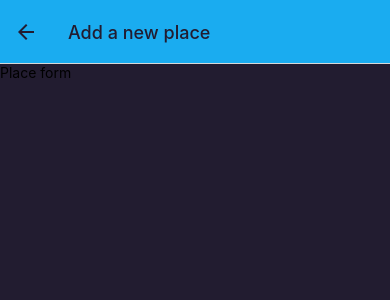
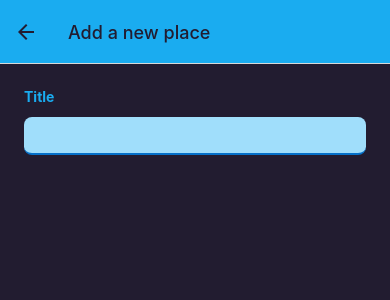
Before and after one commit to Vahidpro/FavPlaces, a React Native app: screen /AddPlace in a window 390 px wide. Shown: the top 300 px of the page. Built offline with nearby package versions, Linux system fonts and the light colour scheme.

Commit message:
Add styles PlaceForm

```diff
--- a/components/Places/PlaceForm.js
+++ b/components/Places/PlaceForm.js
@@ -1,16 +1,46 @@
-import { StyleSheet, Text, View } from "react-native";
+import { useState } from "react";
+import { ScrollView, StyleSheet, Text, TextInput, View } from "react-native";
+import { Colors } from "../../constants/colors";
 
 function PlaceForm() {
+	const [enteredTitle, setEnteredTitle] = useState("");
+
+	function changeTitleHandler(enteredText) {
+		setEnteredTitle(enteredText);
+	}
 	return (
-		<View style={styles.container}>
-			<Text>Place form</Text>
-		</View>
+		<ScrollView style={styles.form}>
+			<View>
+				<Text style={styles.label}>Title</Text>
+				<TextInput
+					style={styles.input}
+					onChangeText={changeTitleHandler}
+					value={enteredTitle}
+				/>
+			</View>
+		</ScrollView>
 	);
 }
 export default PlaceForm;
 
 const styles = StyleSheet.create({
-	container: {
+	form: {
 		flex: 1,
+		padding: 24,
+	},
+	label: {
+		fontWeight: "bold",
+		marginBottom: 4,
+		color: Colors.primary500,
+	},
+	input: {
+		marginVertical: 8,
+		paddingHorizontal: 4,
+		paddingVertical: 8,
+		fontSize: 16,
+		borderBottomColor: Colors.primary700,
+		borderBottomWidth: 2,
+		backgroundColor: Colors.primary100,
+		borderRadius: 8,
 	},
 });
```
